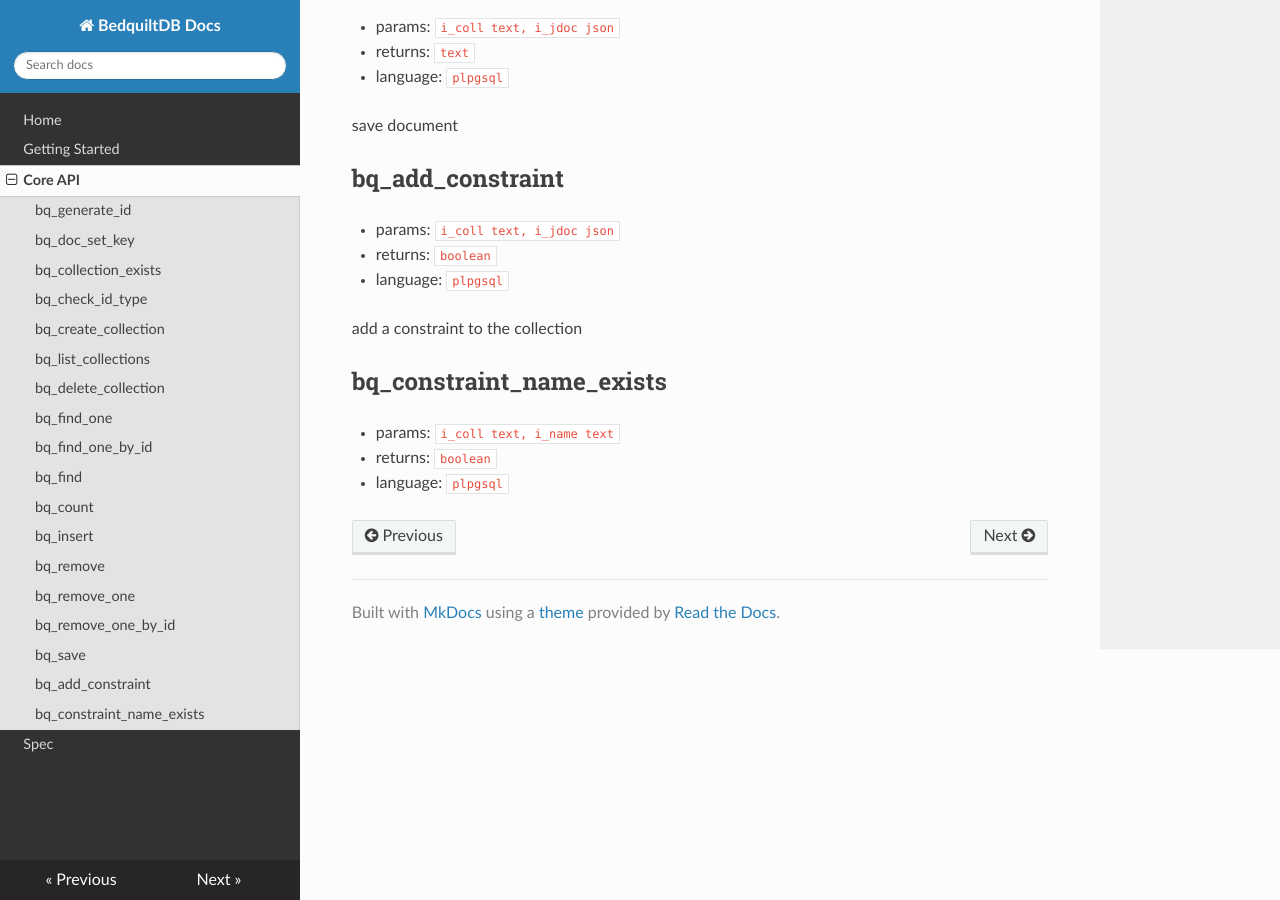
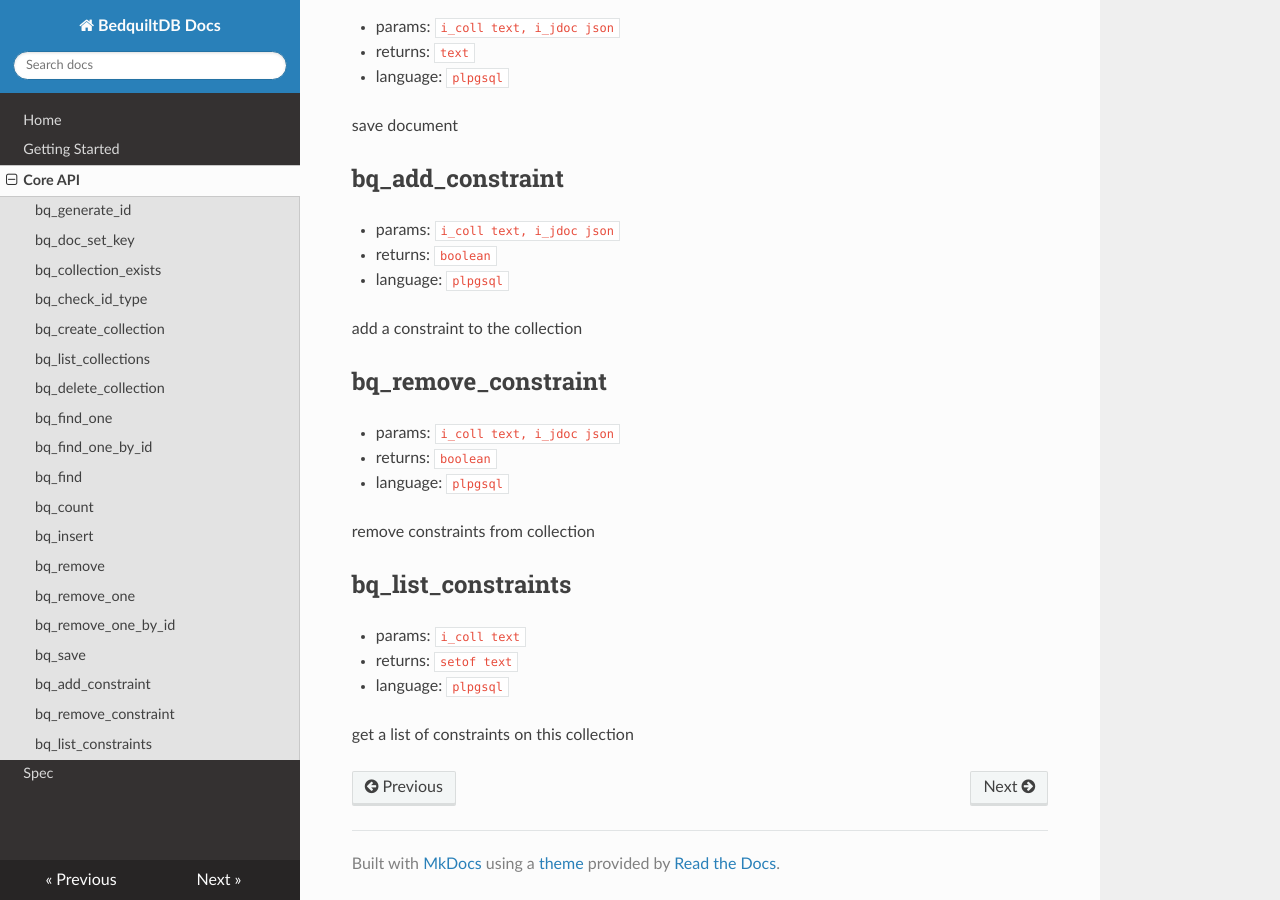
Before and after one commit to BedquiltDB/bedquilt-core, an MkDocs documentation site: the page built from doc/api_docs.md, in a window 1280 px wide and 900 px high, scrolled down 3343 px. Built offline with MkDocs 1.6.1, drawn with Linux system fonts in a browser that asks for light colours; nearby versions of some CDN libraries; old or Windows-style settings are respelled for this version of MkDocs.

Commit message:
Update docs.

```diff
--- a/doc/api_docs.md
+++ b/doc/api_docs.md
@@ -217,8 +217,22 @@ add a constraint to the collection
 
 
 
-## bq\_constraint\_name\_exists
+## bq\_remove\_constraint
 
-- params: `i_coll text, i_name text`
+- params: `i_coll text, i_jdoc json`
 - returns: `boolean`
 - language: `plpgsql`
+
+remove constraints from collection
+
+
+
+
+
+## bq\_list\_constraints
+
+- params: `i_coll text`
+- returns: `setof text`
+- language: `plpgsql`
+
+get a list of constraints on this collection
```
